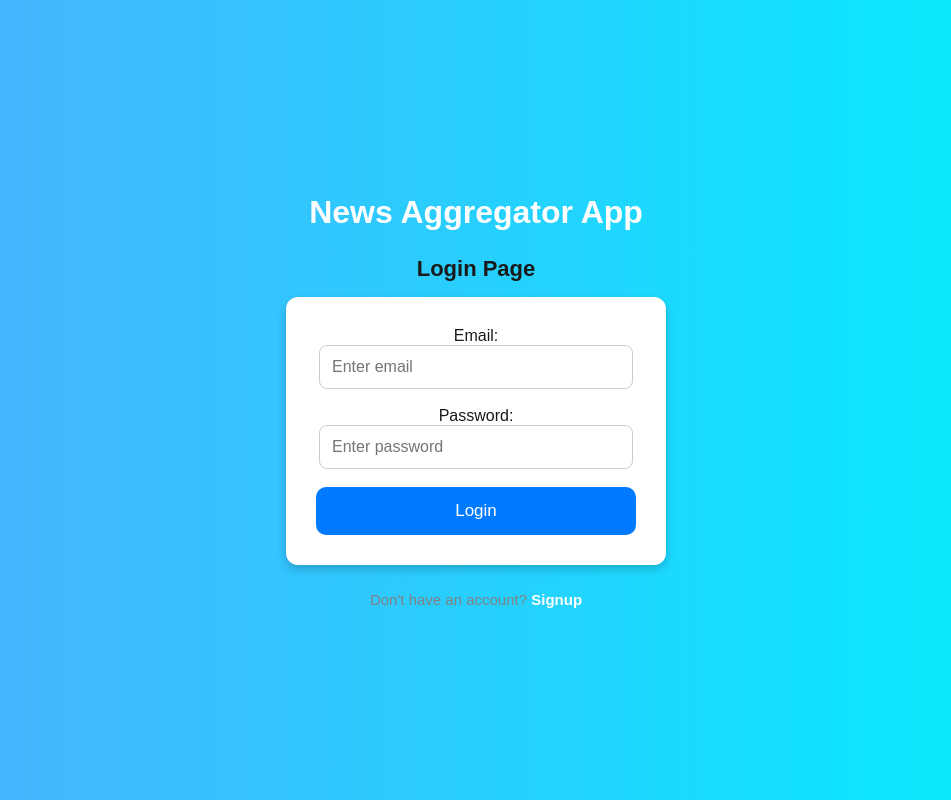
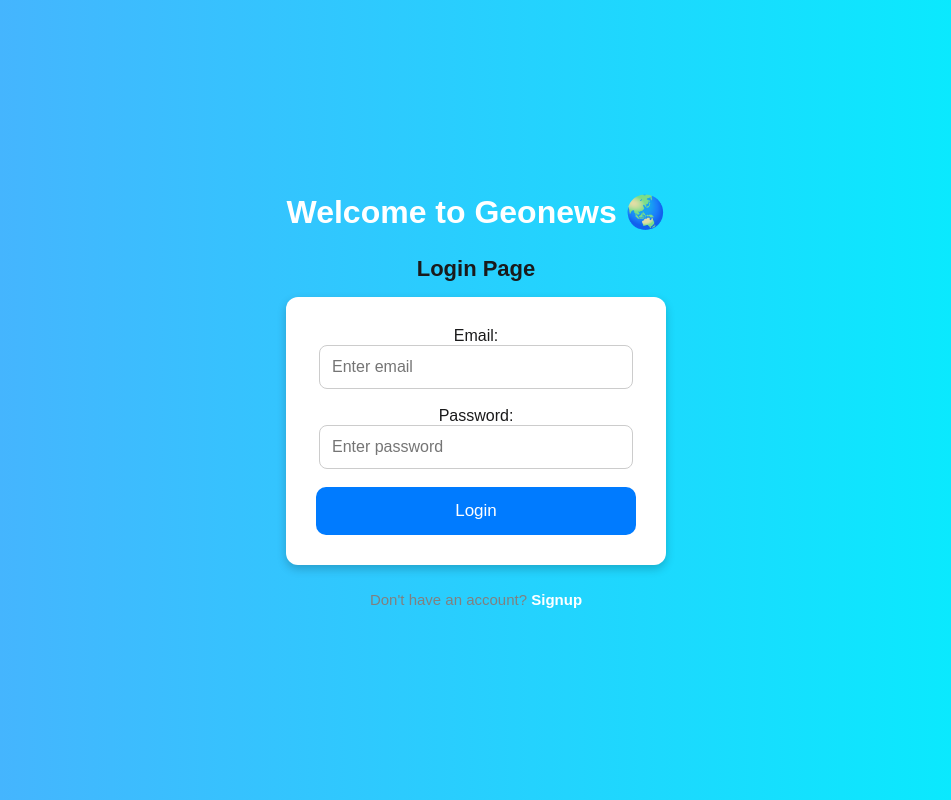
Before and after one commit to ayanagoswami87-dotcom/News-Aggregator, a React (Vite) app: page / in a window 1280 px wide. Shown: the whole page, without its empty margins (164-1115 px from the left). Built offline with nearby package versions, Linux system fonts and the light colour scheme.

Commit message:
updated login

```diff
--- a/src/App.jsx
+++ b/src/App.jsx
@@ -35,7 +35,7 @@ function Login() {
 
   return (
     <div>
-      <h1>News Aggregator App</h1>
+      <h1>Welcome to Geonews 🌏</h1>
       <h2>Login Page</h2>
 
       <form onSubmit={handleSubmit}>
@@ -110,7 +110,7 @@ function Signup() {
 
   return (
     <div>
-      <h1>News Aggregator App</h1>
+      <h1>Welcome to Geonews 🌏</h1>
       <h2>Signup Page</h2>
 
       <form onSubmit={handleSubmit}>
--- a/src/Pages/Login.jsx
+++ b/src/Pages/Login.jsx
@@ -17,7 +17,7 @@ function Login() {
 
   return (
     <div>
-      <h1>News Aggregator</h1>
+      <h1>Welcome to Geonews 🌏</h1>
       <p>Read Daily News Anytime</p>
 
       <form onSubmit={handleLogin}>
```
